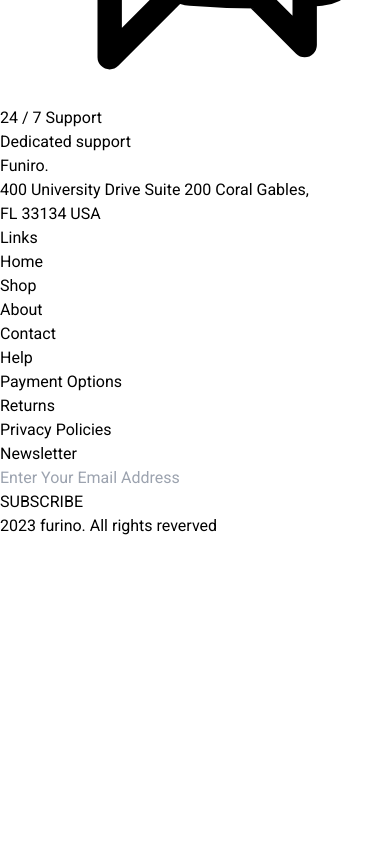
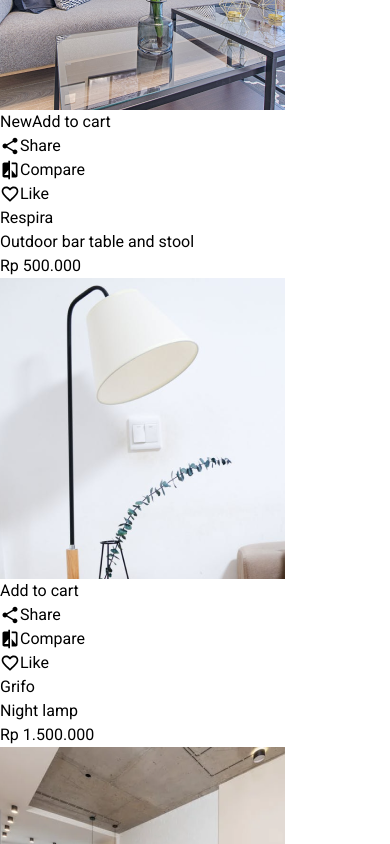
Before and after one commit to Dhruv-patel-1702/Furniro, a React (Vite) app: page /shop in a window 390 px wide. Shown: the part 5660-6504 px from the top of the page. Before the commit the page ends 6198 px from the top, so only its background shows below. Built offline with nearby package versions, Linux system fonts and the light colour scheme.

Commit message:
responsive changes..

```diff
--- a/src/Components/footer.jsx
+++ b/src/Components/footer.jsx
@@ -38,10 +38,10 @@ const Footer = () => {
               </li>
               <li>
                 <Link
-                  to="/about"
+                  to="/blog"
                   className="text-sm md:text-base text-black hover:text-[#B88E2F] transition-colors"
                 >
-                  About
+                  Blog
                 </Link>
               </li>
               <li>
--- a/src/Components/products.jsx
+++ b/src/Components/products.jsx
@@ -153,7 +153,7 @@ const Products = () => {
           <div
             key={product.id}
             onClick={() => handleProductClick(product)}
-            className="bg-[#F4F5F7] group relative w-full cursor-pointer mx-auto max-w-[340px]"
+            className="bg-[#F4F5F7] group relative w-full cursor-pointer mx-auto max-w-[450px]"
           >
             <div className="relative overflow-hidden">
               <div className="relative">
--- a/src/pages/Home.jsx
+++ b/src/pages/Home.jsx
@@ -8,7 +8,7 @@ const Home = () => {
       {/* Hero Section */}
       <div className="w-full min-h-[100vh] bg-[url('./assets/Homebg.jpg')] bg-cover bg-center relative">
         <div className="absolute inset-0 flex items-center justify-center px-4">
-          <div className="w-full max-w-[500px] md:max-w-none md:w-[35%] bg-[#fff3e3] p-5 md:p-8 lg:p-10 rounded-lg md:relative md:left-[15%]">
+          <div className="w-full max-w-[500px] md:max-w-none md:w-[32%] bg-[#fff3e3] p-5 md:p-8 lg:p-10 rounded-lg md:relative md:left-[15%]">
             <div>
               <h3 className="text-black text-xs md:text-sm">New Arrival</h3>
               <h1 className="text-[#b88e2f] text-2xl md:text-4xl lg:text-5xl font-bold mt-2 mb-3">
@@ -43,7 +43,7 @@ const Home = () => {
           <div className="grid grid-cols-1 md:grid-cols-3 gap-6 md:gap-8">
             {["Dining", "Living", "Bedroom"].map((room) => (
               <div key={room} className="group cursor-pointer">
-                <div className="overflow-hidden rounded-lg h-[250px] md:h-[350px] lg:h-[420px]">
+                <div className="overflow-hidden rounded-lg h-[250px] md:h-[350px] lg:h-[450px]">
                   <img
                     src={`./assets/${room}.png`}
                     alt={room}
@@ -69,8 +69,8 @@ const Home = () => {
 
       {/* Room Inspiration Section */}
       <div className="w-full bg-[#FCF8F3] py-10 md:py-16">
-        <div className="px-4 md:px-8 lg:px-52 ">
-          <div className="flex flex-col lg:flex-row items-center gap-8 lg:gap-20">
+        <div className="px-4 md:px-8 lg:px-56 ">
+          <div className="flex flex-col lg:flex-row items-center gap-8 lg:gap-10">
             {/* Left Content */}
             <div className="w-full lg:w-[35%] text-center lg:text-left">
               <h2 className="text-2xl md:text-3xl lg:text-4xl font-bold text-[#3A3A3A] mb-4">
@@ -115,7 +115,7 @@ const Home = () => {
 
                 {/* Additional Cards with reduced opacity */}
                 <div className="min-w-[260px] md:min-w-[320px] shrink-0 opacity-60">
-                  <div className="h-[280px] md:h-[380px]">
+                  <div className="h-[280px] md:h-[390px]">
                     <img
                       src="./assets/scroll2.png"
                       alt="Living Room"
@@ -123,9 +123,18 @@ const Home = () => {
                     />
                   </div>
                 </div>
+                <div className="min-w-[260px] md:min-w-[320px] shrink-0 opacity-60">
+                  <div className="h-[280px] md:h-[390px]">
+                    <img
+                      src="./assets/Dining.png"
+                      alt="Living Room"
+                      className="w-full h-full object-cover rounded-lg"
+                    />
+                  </div>
+                </div>
 
                 <div className="min-w-[240px] md:min-w-[300px] shrink-0 opacity-60">
-                  <div className="h-[260px] md:h-[360px]">
+                  <div className="h-[280px] md:h-[390px]">
                     <img
                       src="./assets/scroll1.png"
                       alt="Kitchen"
--- a/src/pages/shop.jsx
+++ b/src/pages/shop.jsx
@@ -1,4 +1,4 @@
-import React, { useState } from "react";
+import React, { useState, useEffect } from "react";
 import { ViewModule, ViewList, KeyboardArrowDown, Menu } from "@mui/icons-material";
 import ShareIcon from "@mui/icons-material/Share";
 import CompareIcon from "@mui/icons-material/Compare";
@@ -8,6 +8,7 @@ import { Link, useNavigate } from "react-router-dom";
 const Shop = () => {
   const navigate = useNavigate();
   const [isFilterOpen, setIsFilterOpen] = useState(false);
+  const [currentSlide, setCurrentSlide] = useState(0);
 
   const products = [
     {
@@ -88,6 +89,20 @@ const Shop = () => {
     });
   };
 
+  // Add this function to handle dot clicks
+  const handleDotClick = (index) => {
+    const container = document.getElementById('scrollContainer');
+    if (container) {
+      const itemWidth = container.querySelector('div').offsetWidth;
+      const newPosition = itemWidth * index * 2;
+      container.scrollTo({
+        left: newPosition,
+        behavior: 'smooth'
+      });
+      setCurrentSlide(index);
+    }
+  };
+
   return (
     <div className="w-full">
       {/* Hero Section */}
@@ -150,7 +165,7 @@ const Shop = () => {
       </div>
 
       {/* Products Grid */}
-      <div className="max-w-[1500px] mx-auto px-4 md:px-8 lg:px-28 py-8 md:py-12">
+      <div className="max-w-[1500px] mx-auto px-4 md:px-8 lg:px-22 py-8 md:py-12">
         <div className="grid grid-cols-1 sm:grid-cols-2 lg:grid-cols-3 xl:grid-cols-4 gap-4 md:gap-8">
           {products.map((product) => (
             <div
@@ -220,6 +235,101 @@ const Shop = () => {
               </div>
             </div>
           ))}
+        </div>
+
+        {/* Scroll Products Section */}
+        <div className="mt-16 mb-8">
+          <h2 className="text-2xl md:text-3xl font-bold text-center mb-8">Related Products</h2>
+          <div className="relative">
+            <div
+              id="scrollContainer"
+              className="flex gap-8 overflow-x-auto no-scrollbar pb-6"
+            >
+              {products.slice(0, 6).map((product) => (
+                <div
+                  key={product.id}
+                  className="min-w-[280px] md:min-w-[310px] bg-[#F4F5F7] group relative cursor-pointer"
+                >
+                  <div className="relative overflow-hidden">
+                    <div className="relative">
+                      <img
+                        src={product.image}
+                        alt={product.name}
+                        className="w-full h-[200px] sm:h-[250px] md:h-[300px] object-cover transition-all duration-300 group-hover:blur-sm"
+                      />
+                      <div className="absolute inset-0 bg-black/20 opacity-0 group-hover:opacity-100 transition-opacity duration-300"></div>
+                    </div>
+
+                    {product.discount && (
+                      <span className="absolute top-3 right-3 bg-[#E97171] text-white px-3 py-1 rounded-sm z-10 text-xs md:text-sm">
+                        {product.discount}
+                      </span>
+                    )}
+
+                    {product.isNew && (
+                      <span className="absolute top-5 right-5 bg-[#2EC1AC] text-white px-4 py-1.5 rounded-sm z-10 text-sm">
+                        New
+                      </span>
+                    )}
+
+                    <button className="absolute top-1/2 left-1/2 -translate-x-1/2 -translate-y-1/2 bg-white text-[#B88E2F] px-9 py-3 rounded opacity-0 group-hover:opacity-100 transition-all duration-300 hover:bg-[#B88E2F] hover:text-white z-20 text-base">
+                      Add to cart
+                    </button>
+
+                    <div className="absolute bottom-6 left-0 right-0 flex justify-center gap-7 opacity-0 group-hover:opacity-100 transition-all duration-300 z-20">
+                      <div className="flex items-center gap-2 text-white cursor-pointer hover:text-[#B88E2F] transition-colors">
+                        <ShareIcon fontSize="small" />
+                        <span className="text-sm">Share</span>
+                      </div>
+                      <div className="flex items-center gap-2 text-white cursor-pointer hover:text-[#B88E2F] transition-colors">
+                        <CompareIcon fontSize="small" />
+                        <span className="text-sm">Compare</span>
+                      </div>
+                      <div className="flex items-center gap-2 text-white cursor-pointer hover:text-[#B88E2F] transition-colors">
+                        <FavoriteBorderIcon fontSize="small" />
+                        <span className="text-sm">Like</span>
+                      </div>
+                    </div>
+                  </div>
+
+                  <div className="p-3 md:p-5 text-center">
+                    <h3 className="text-lg md:text-xl font-semibold text-[#3A3A3A]">
+                      {product.name}
+                    </h3>
+                    <p className="text-[#898989] my-2 text-sm md:text-base">
+                      {product.description}
+                    </p>
+                    <div className="flex justify-center items-center gap-2">
+                      <span className="font-bold text-[#3A3A3A] text-base md:text-lg">
+                        {product.price}
+                      </span>
+                      {product.oldPrice && (
+                        <span className="text-[#B0B0B0] line-through text-sm md:text-base">
+                          {product.oldPrice}
+                        </span>
+                      )}
+                    </div>
+                  </div>
+                </div>
+              ))}
+            </div>
+
+            {/* Scroll Dots */}
+            <div className="flex justify-center items-center gap-3 mt-6">
+              {[0, 1, 2].map((index) => (
+                <button
+                  key={index}
+                  onClick={() => handleDotClick(index)}
+                  className={`w-3 h-3 rounded-full transition-all duration-300 ${
+                    currentSlide === index
+                      ? 'bg-[#B88E2F] scale-110'
+                      : 'bg-gray-300 hover:bg-[#B88E2F]/60'
+                  }`}
+                  aria-label={`View slide ${index + 1}`}
+                />
+              ))}
+            </div>
+          </div>
         </div>
 
         {/* Pagination */}
```
